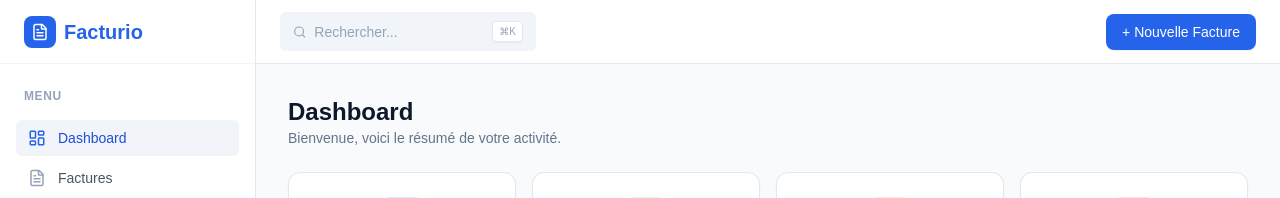
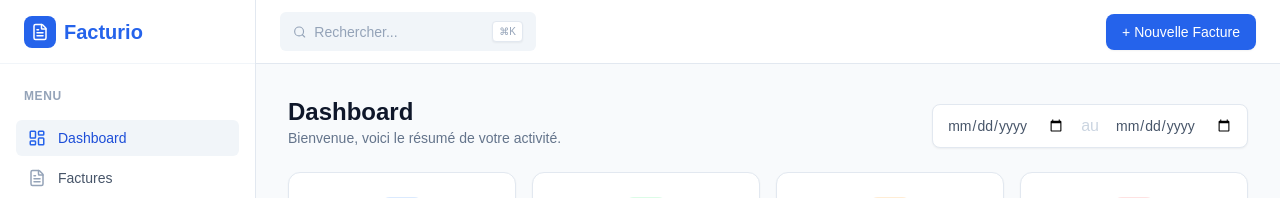
Before and after one commit to amosfaisants-svg/mafacturation, a Next.js app: page /dashboard in a window 1280 px wide. Shown: the top 198 px of the page. Built offline with nearby package versions, Linux system fonts and the light colour scheme; no server answers; the database is empty.

Commit message:
feat: ajout du filtre par date sur les factures et statistiques du dashboard

```diff
--- a/app/(dashboard)/dashboard/page.tsx
+++ b/app/(dashboard)/dashboard/page.tsx
@@ -14,18 +14,31 @@ export default function DashboardPage() {
   const [invoices, setInvoices] = useState<InvoiceWithClient[]>([]);
   const [stats, setStats] = useState({ totalInvoiced: 0, totalPaid: 0, totalPending: 0, totalOverdue: 0 });
   const [loading, setLoading] = useState(true);
+  const [statsLoading, setStatsLoading] = useState(false);
+  const [startDate, setStartDate] = useState('');
+  const [endDate, setEndDate] = useState('');
   const supabase = createClient();
 
   useEffect(() => {
     fetchData();
+    // eslint-disable-next-line react-hooks/exhaustive-deps
   }, []);
 
-  const fetchData = async () => {
+  useEffect(() => {
+    if (!loading) {
+      fetchData(true);
+    }
+    // eslint-disable-next-line react-hooks/exhaustive-deps
+  }, [startDate, endDate]);
+
+  const fetchData = async (isBackground = false) => {
     try {
-      setLoading(true);
+      if (!isBackground) setLoading(true);
+      else setStatsLoading(true);
+
       const [statsData, invoicesData] = await Promise.all([
-        getDashboardStats(supabase),
-        getInvoices(supabase)
+        getDashboardStats(supabase, startDate || undefined, endDate || undefined),
+        getInvoices(supabase, startDate || undefined, endDate || undefined)
       ]);
       setStats(statsData);
       setInvoices(invoicesData.slice(0, 5)); // Just the 5 most recent
@@ -33,6 +46,7 @@ export default function DashboardPage() {
       console.error('Error fetching dashboard data:', error);
     } finally {
       setLoading(false);
+      setStatsLoading(false);
     }
   };
 
@@ -43,8 +57,7 @@ export default function DashboardPage() {
       setInvoices(invoices.map(inv => inv.id === id ? { ...inv, status: newStatus } : inv));
 
       // Update stats to keep them in sync
-      const statsData = await getDashboardStats(supabase);
-      setStats(statsData);
+      fetchData(true);
     } catch (error) {
       console.error('Error updating status:', error);
     }
@@ -91,9 +104,32 @@ export default function DashboardPage() {
 
   return (
     <div className="space-y-6">
-      <div>
-        <h1 className="text-2xl font-bold text-slate-900">Dashboard</h1>
-        <p className="text-sm text-slate-500">Bienvenue, voici le résumé de votre activité.</p>
+      <div className="flex flex-col sm:flex-row justify-between items-start sm:items-end gap-4">
+        <div>
+          <h1 className="text-2xl font-bold text-slate-900">Dashboard</h1>
+          <p className="text-sm text-slate-500">Bienvenue, voici le résumé de votre activité.</p>
+        </div>
+
+        <div className="flex items-center gap-3">
+          <div className="flex items-center space-x-2 bg-white border border-slate-200 rounded-lg p-1.5 shadow-sm">
+            <input
+              type="date"
+              value={startDate}
+              onChange={(e) => setStartDate(e.target.value)}
+              className="text-sm border-none bg-transparent outline-none px-2 py-1 text-slate-600 cursor-pointer"
+              title="Date de début"
+            />
+            <span className="text-slate-300">au</span>
+            <input
+              type="date"
+              value={endDate}
+              onChange={(e) => setEndDate(e.target.value)}
+              className="text-sm border-none bg-transparent outline-none px-2 py-1 text-slate-600 cursor-pointer"
+              title="Date de fin"
+            />
+          </div>
+          {statsLoading && <Loader2 size={16} className="animate-spin text-blue-600" />}
+        </div>
       </div>
 
       <div className="grid grid-cols-1 md:grid-cols-2 lg:grid-cols-4 gap-4">
--- a/lib/api/dashboard.ts
+++ b/lib/api/dashboard.ts
@@ -2,10 +2,19 @@
 import { SupabaseClient } from '@supabase/supabase-js';
 import { Database } from '../database.types';
 
-export async function getDashboardStats(supabase: SupabaseClient<Database>) {
-  const { data: invoices, error } = await supabase
+export async function getDashboardStats(supabase: SupabaseClient<Database>, startDate?: string, endDate?: string) {
+  let query = supabase
     .from('invoices')
     .select('amount, status');
+
+  if (startDate) {
+    query = query.gte('date', startDate);
+  }
+  if (endDate) {
+    query = query.lte('date', endDate);
+  }
+
+  const { data: invoices, error } = await query;
 
   if (error) throw error;
 
--- a/lib/api/invoices.ts
+++ b/lib/api/invoices.ts
@@ -10,14 +10,23 @@ export type InvoiceWithDetails = InvoiceWithClient & {
   invoice_items: Database['public']['Tables']['invoice_items']['Row'][];
 };
 
-export async function getInvoices(supabase: SupabaseClient<Database>) {
-  const { data, error } = await supabase
+export async function getInvoices(supabase: SupabaseClient<Database>, startDate?: string, endDate?: string) {
+  let query = supabase
     .from('invoices')
     .select(`
       *,
       clients (*)
     `)
     .order('created_at', { ascending: false });
+
+  if (startDate) {
+    query = query.gte('date', startDate);
+  }
+  if (endDate) {
+    query = query.lte('date', endDate);
+  }
+
+  const { data, error } = await query;
 
   if (error) throw error;
   return data as unknown as InvoiceWithClient[];
```
